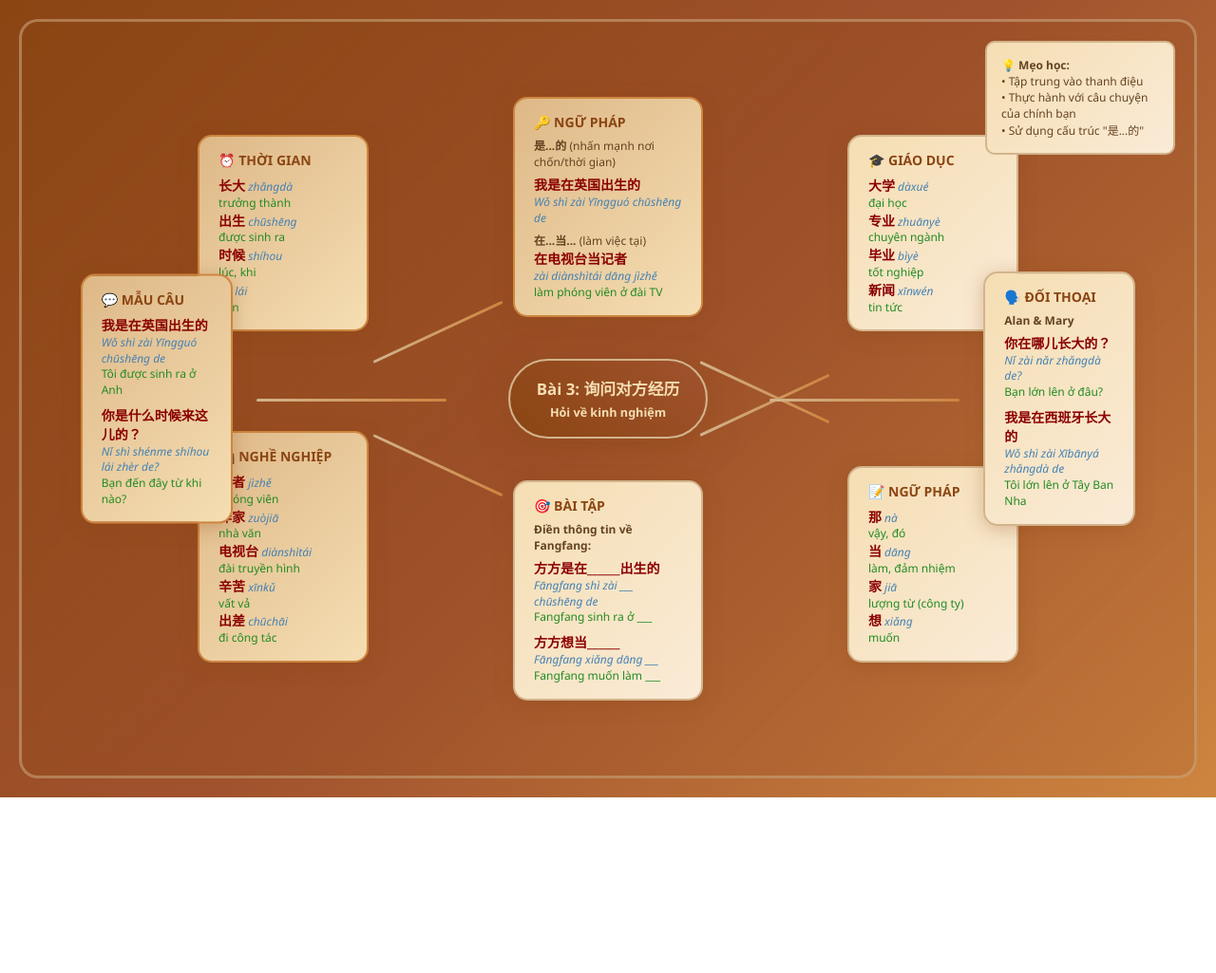
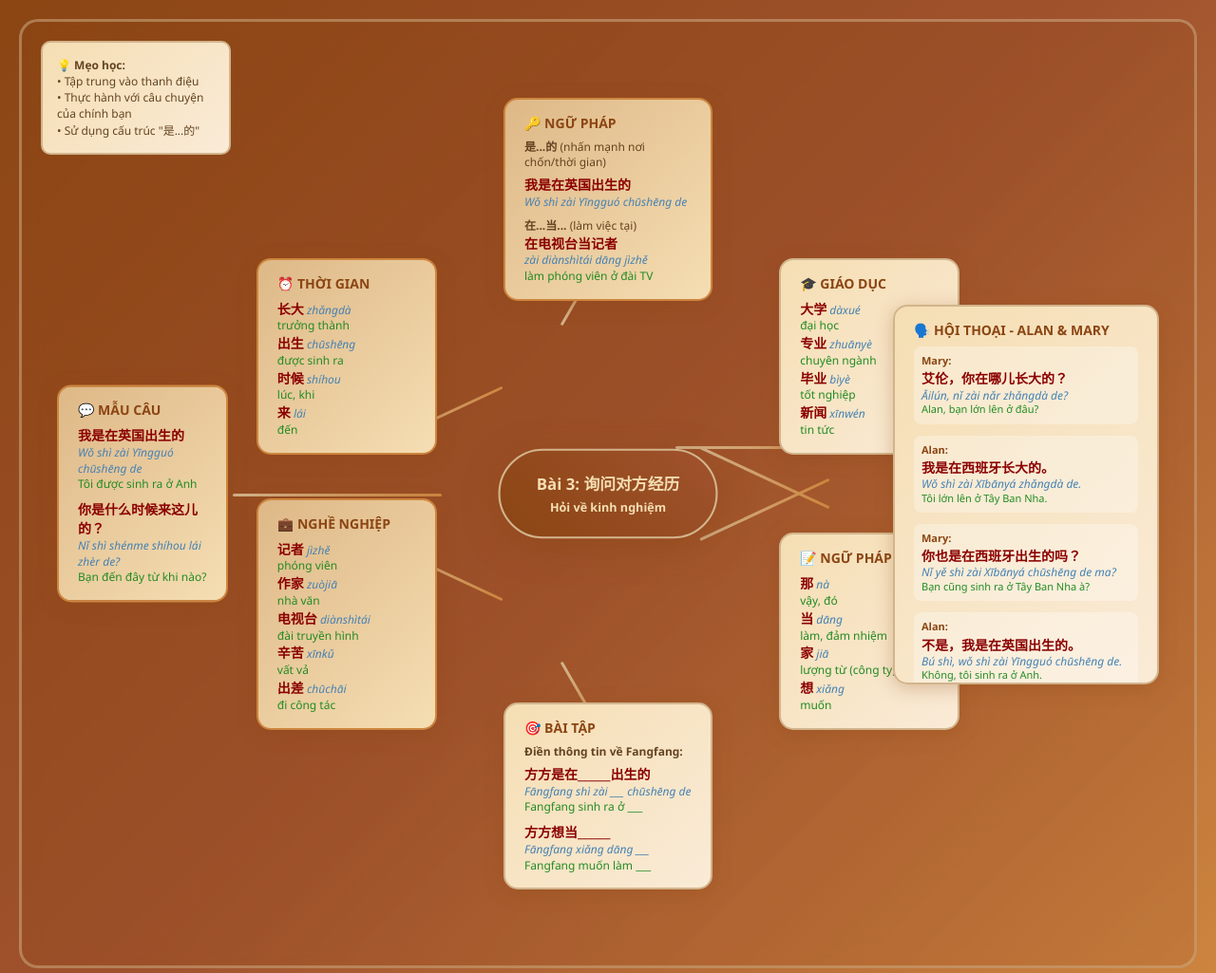
Before and after one commit to LieuTranHieuHoai-coder/Learning, a plain HTML site: page index.html in a window 1280 px wide. Shown: the top 1025 px of the page at 95% size. Before the commit the page ends 840 px from the top, so only its background shows below. Drawn offline with Linux system fonts and the light colour scheme.

Commit message:
Add files via upload
update khung

```diff
--- a/index.html
+++ b/index.html
@@ -21,8 +21,8 @@
 
         .mindmap-container {
             width: 100%;
-            min-width: 1200px;
-            height: 800px;
+            min-width: 1600px;
+            height: 1000px;
             position: relative;
             background: linear-gradient(135deg, rgba(139, 69, 19, 0.3), rgba(160, 82, 45, 0.2));
             border-radius: 20px;
@@ -36,10 +36,10 @@
             top: 50%;
             left: 50%;
             transform: translate(-50%, -50%);
-            width: 200px;
-            height: 80px;
+            width: 220px;
+            height: 90px;
             background: linear-gradient(45deg, #8B4513, #A0522D);
-            border-radius: 40px;
+            border-radius: 45px;
             display: flex;
             align-items: center;
             justify-content: center;
@@ -50,6 +50,7 @@
             box-shadow: 0 8px 32px rgba(139, 69, 19, 0.5);
             border: 2px solid #D2B48C;
             animation: pulse 2s infinite;
+            z-index: 10;
         }
 
         @keyframes pulse {
@@ -66,12 +67,14 @@
             cursor: pointer;
             transition: all 0.3s ease;
             border: 2px solid #D2B48C;
+            z-index: 5;
         }
 
         .branch:hover {
             transform: scale(1.05);
             box-shadow: 0 8px 30px rgba(139, 69, 19, 0.4);
             border-color: #CD853F;
+            z-index: 15;
         }
 
         .branch-title {
@@ -104,78 +107,92 @@
             font-weight: 500;
         }
 
-        /* Định vị các nhánh - Tông màu gỗ */
+        /* Định vị các nhánh - Tầng 1 (gần trung tâm) */
         .vocab-time {
-            top: 15%;
-            left: 15%;
+            top: 25%;
+            left: 20%;
+            width: 190px;
+            background: linear-gradient(135deg, #DEB887, #F5DEB3);
+            color: #654321;
+            border: 2px solid #CD853F;
+        }
+
+        .vocab-education {
+            top: 25%;
+            right: 20%;
+            width: 190px;
+            background: linear-gradient(135deg, #F5DEB3, #FAEBD7);
+            color: #654321;
+            border: 2px solid #D2B48C;
+        }
+
+        .vocab-career {
+            bottom: 25%;
+            left: 20%;
+            width: 190px;
+            background: linear-gradient(135deg, #DEB887, #F5DEB3);
+            color: #654321;
+            border: 2px solid #CD853F;
+        }
+
+        .vocab-grammar {
+            bottom: 25%;
+            right: 20%;
+            width: 190px;
+            background: linear-gradient(135deg, #F5DEB3, #FAEBD7);
+            color: #654321;
+            border: 2px solid #D2B48C;
+        }
+
+        /* Tầng 2 (xa hơn) */
+        .sample-sentences {
+            top: 50%;
+            left: 3%;
+            transform: translateY(-50%);
             width: 180px;
             background: linear-gradient(135deg, #DEB887, #F5DEB3);
             color: #654321;
             border: 2px solid #CD853F;
         }
 
-        .vocab-education {
-            top: 15%;
-            right: 15%;
-            width: 180px;
+        .dialogue {
+            top: 30%;
+            right: 3%;
+            width: 280px;
+            height: 400px;
             background: linear-gradient(135deg, #F5DEB3, #FAEBD7);
             color: #654321;
             border: 2px solid #D2B48C;
+            overflow-y: auto;
         }
 
-        .vocab-career {
-            bottom: 15%;
-            left: 15%;
-            width: 180px;
-            background: linear-gradient(135deg, #DEB887, #F5DEB3);
-            color: #654321;
-            border: 2px solid #CD853F;
+        .dialogue .branch-content {
+            font-size: 11px;
+            line-height: 1.3;
         }
 
-        .vocab-grammar {
-            bottom: 15%;
-            right: 15%;
-            width: 180px;
-            background: linear-gradient(135deg, #F5DEB3, #FAEBD7);
-            color: #654321;
-            border: 2px solid #D2B48C;
-        }
-
-        .sample-sentences {
-            top: 50%;
-            left: 5%;
-            transform: translateY(-50%);
-            width: 160px;
-            background: linear-gradient(135deg, #DEB887, #F5DEB3);
-            color: #654321;
-            border: 2px solid #CD853F;
-        }
-
-        .dialogue {
-            top: 50%;
-            right: 5%;
-            transform: translateY(-50%);
-            width: 160px;
-            background: linear-gradient(135deg, #F5DEB3, #FAEBD7);
-            color: #654321;
-            border: 2px solid #D2B48C;
+        .dialogue-line {
+            margin-bottom: 12px;
+            padding: 8px;
+            background: rgba(255, 255, 255, 0.3);
+            border-radius: 8px;
         }
 
         .grammar-point {
-            top: 10%;
+            top: 8%;
             left: 50%;
             transform: translateX(-50%);
-            width: 200px;
+            width: 220px;
             background: linear-gradient(135deg, #DEB887, #F5DEB3);
             color: #654321;
             border: 2px solid #CD853F;
         }
 
         .practice {
-            bottom: 10%;
+            bottom: 8%;
             left: 50%;
             transform: translateX(-50%);
-            width: 200px;
+            width: 220px;
             background: linear-gradient(135deg, #F5DEB3, #FAEBD7);
             color: #654321;
             border: 2px solid #D2B48C;
@@ -188,6 +205,7 @@
             background: linear-gradient(90deg, #D2B48C, #CD853F);
             transform-origin: left center;
             border-radius: 2px;
+            z-index: 1;
         }
 
         .conn1 {
@@ -220,26 +238,26 @@
 
         .conn5 {
             top: 50%;
-            left: 20%;
-            width: 200px;
+            left: 18%;
+            width: 220px;
         }
 
         .conn6 {
-            top: 50%;
-            right: 20%;
+            top: 45%;
+            right: 28%;
             width: 200px;
         }
 
         .conn7 {
             top: 32%;
-            left: 45%;
+            left: 46%;
             width: 100px;
             transform: rotate(-60deg);
         }
 
         .conn8 {
             bottom: 32%;
-            left: 45%;
+            left: 46%;
             width: 100px;
             transform: rotate(60deg);
         }
@@ -247,7 +265,7 @@
         .floating-tips {
             position: absolute;
             top: 20px;
-            right: 20px;
+            left: 20px;
             background: linear-gradient(135deg, #F5DEB3, #FAEBD7);
             padding: 15px;
             border-radius: 10px;
@@ -256,6 +274,7 @@
             max-width: 200px;
             border: 2px solid #D2B48C;
             animation: fadeIn 3s ease-in;
+            z-index: 5;
         }
 
         @keyframes fadeIn {
@@ -263,7 +282,13 @@
             100% { opacity: 1; }
         }
 
-        @media (max-width: 1200px) {
+        .speaker-name {
+            font-weight: bold;
+            color: #8B4513;
+            margin-bottom: 3px;
+        }
+
+        @media (max-width: 1600px) {
             .mindmap-container {
                 min-width: 100%;
                 overflow-x: scroll;
@@ -342,13 +367,79 @@
             </div>
         </div>
 
-        <!-- Đối thoại -->
+        <!-- Đối thoại đầy đủ -->
         <div class="branch dialogue">
-            <div class="branch-title">🗣️ ĐỐI THOẠI</div>
+            <div class="branch-title">🗣️ HỘI THOẠI - ALAN & MARY</div>
             <div class="branch-content">
-                <div><strong>Alan & Mary</strong></div>
-                <div style="margin-top: 5px;"><span class="chinese">你在哪儿长大的？</span><br><span class="pinyin">Nǐ zài nǎr zhǎngdà de?</span><br><span class="meaning">Bạn lớn lên ở đâu?</span></div>
-                <div style="margin-top: 8px;"><span class="chinese">我是在西班牙长大的</span><br><span class="pinyin">Wǒ shì zài Xībānyá zhǎngdà de</span><br><span class="meaning">Tôi lớn lên ở Tây Ban Nha</span></div>
+                <div class="dialogue-line">
+                    <div class="speaker-name">Mary:</div>
+                    <div><span class="chinese">艾伦，你在哪儿长大的？</span></div>
+                    <div><span class="pinyin">Āilún, nǐ zài nǎr zhǎngdà de?</span></div>
+                    <div><span class="meaning">Alan, bạn lớn lên ở đâu?</span></div>
+                </div>
+
+                <div class="dialogue-line">
+                    <div class="speaker-name">Alan:</div>
+                    <div><span class="chinese">我是在西班牙长大的。</span></div>
+                    <div><span class="pinyin">Wǒ shì zài Xībānyá zhǎngdà de.</span></div>
+                    <div><span class="meaning">Tôi lớn lên ở Tây Ban Nha.</span></div>
+                </div>
+
+                <div class="dialogue-line">
+                    <div class="speaker-name">Mary:</div>
+                    <div><span class="chinese">你也是在西班牙出生的吗？</span></div>
+                    <div><span class="pinyin">Nǐ yě shì zài Xībānyá chūshēng de ma?</span></div>
+                    <div><span class="meaning">Bạn cũng sinh ra ở Tây Ban Nha à?</span></div>
+                </div>
+
+                <div class="dialogue-line">
+                    <div class="speaker-name">Alan:</div>
+                    <div><span class="chinese">不是，我是在英国出生的。</span></div>
+                    <div><span class="pinyin">Bú shì, wǒ shì zài Yīngguó chūshēng de.</span></div>
+                    <div><span class="meaning">Không, tôi sinh ra ở Anh.</span></div>
+                </div>
+
+                <div class="dialogue-line">
+                    <div class="speaker-name">Mary:</div>
+                    <div><span class="chinese">那你是什么时候来这儿的？</span></div>
+                    <div><span class="pinyin">Nà nǐ shì shénme shíhou lái zhèr de?</span></div>
+                    <div><span class="meaning">Vậy bạn đến đây khi nào?</span></div>
+                </div>
+
+                <div class="dialogue-line">
+                    <div class="speaker-name">Alan:</div>
+                    <div><span class="chinese">2012年，我来这儿上大学。</span></div>
+                    <div><span class="pinyin">Èr líng yī èr nián, wǒ lái zhèr shàng dàxué.</span></div>
+                    <div><span class="meaning">Năm 2012, tôi đến đây học đại học.</span></div>
+                </div>
+
+                <div class="dialogue-line">
+                    <div class="speaker-name">Mary:</div>
+                    <div><span class="chinese">你大学的专业是什么？</span></div>
+                    <div><span class="pinyin">Nǐ dàxué de zhuānyè shì shénme?</span></div>
+                    <div><span class="meaning">Chuyên ngành đại học của bạn là gì?</span></div>
+                </div>
+
+                <div class="dialogue-line">
+                    <div class="speaker-name">Alan:</div>
+                    <div><span class="chinese">新闻。毕业以后我在一家电视台当了五年记者。</span></div>
+                    <div><span class="pinyin">Xīnwén. Bìyè yǐhòu wǒ zài yì jiā diànshìtái dāngle wǔ nián jìzhě.</span></div>
+                    <div><span class="meaning">Ngành báo chí. Sau khi tốt nghiệp, tôi làm phóng viên ở một đài truyền hình trong 5 năm.</span></div>
+                </div>
+
+                <div class="dialogue-line">
+                    <div class="speaker-name">Mary:</div>
+                    <div><span class="chinese">那现在你怎么不当记者了？</span></div>
+                    <div><span class="pinyin">Nà xiànzài nǐ zěnme bù dāng jìzhě le?</span></div>
+                    <div><span class="meaning">Vậy sao bây giờ bạn không làm phóng viên nữa?</span></div>
+                </div>
+
+                <div class="dialogue-line">
+                    <div class="speaker-name">Alan:</div>
+                    <div><span class="chinese">当记者太辛苦了，常常要出差。我现在想当作家。</span></div>
+                    <div><span class="pinyin">Dāng jìzhě tài xīnkǔ le, chángcháng yào chūchāi. Wǒ xiànzài xiǎng dāng zuòjiā.</span></div>
+                    <div><span class="meaning">Làm phóng viên vất vả quá, thường xuyên phải đi công tác. Giờ tôi muốn trở thành nhà văn.</span></div>
+                </div>
             </div>
         </div>
 
@@ -387,8 +478,10 @@
         document.querySelectorAll('.branch').forEach(branch => {
             branch.addEventListener('click', function() {
                 this.style.transform = 'scale(1.1)';
+                this.style.zIndex = '20';
                 setTimeout(() => {
                     this.style.transform = 'scale(1)';
+                    this.style.zIndex = '5';
                 }, 200);
             });
         });
@@ -405,6 +498,15 @@
                 this.style.height = '3px';
             });
         });
+
+        // Thêm hiệu ứng hover cho central node
+        document.querySelector('.central-node').addEventListener('mouseenter', function() {
+            this.style.transform = 'translate(-50%, -50%) scale(1.1)';
+        });
+
+        document.querySelector('.central-node').addEventListener('mouseleave', function() {
+            this.style.transform = 'translate(-50%, -50%) scale(1)';
+        });
     </script>
 </body>
 </html>
```
